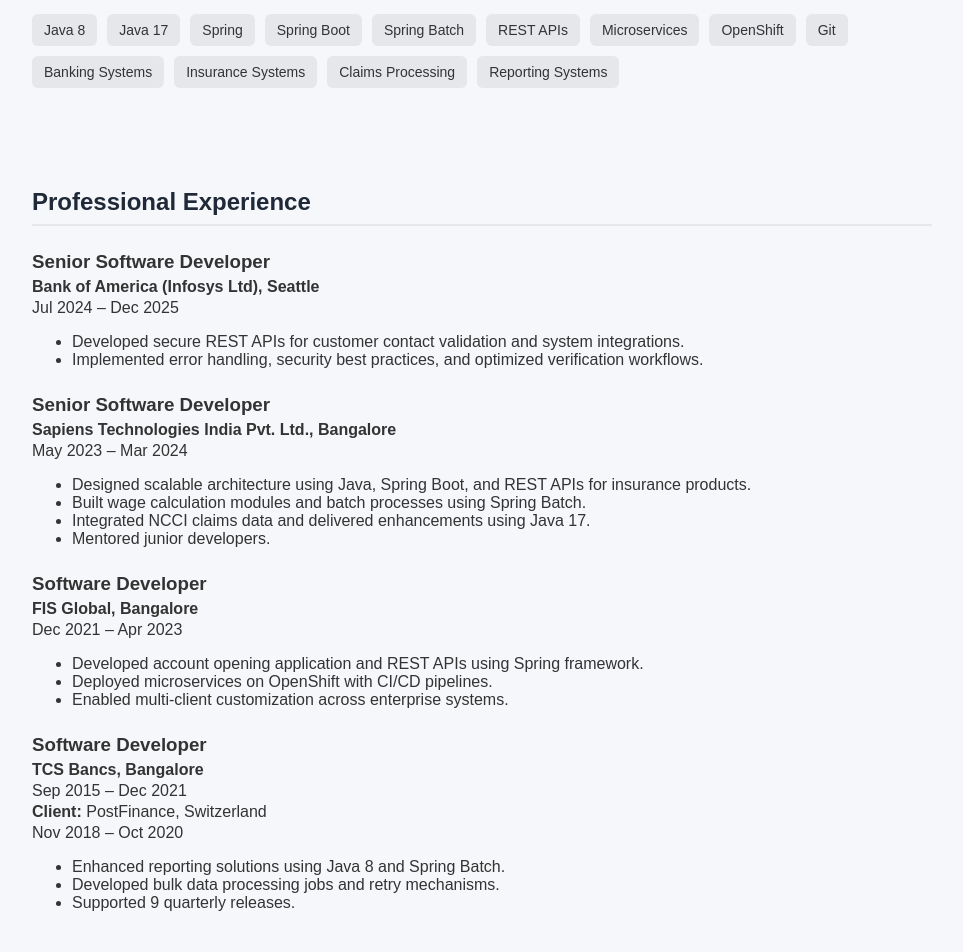
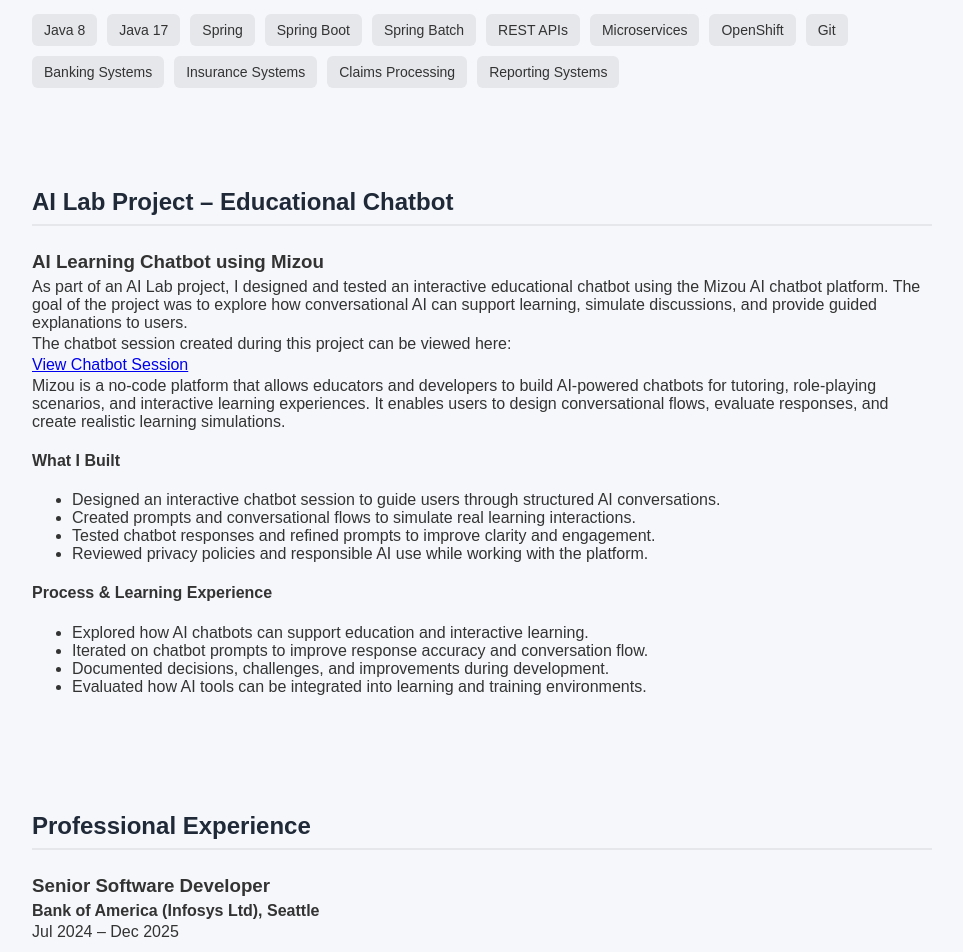
Before and after one commit to manisaojha006/manisaojha, a plain HTML site: page index.html in a window 1280 px wide. Shown: the part 560-1512 px from the top of the page, without its empty margins (158-1121 px from the left). Drawn offline with Linux system fonts and the light colour scheme.

Commit message:
Update index.html

```diff
--- a/index.html
+++ b/index.html
@@ -125,6 +125,61 @@
 
 </section>
 
+  <section>
+
+<h2>AI Lab Project – Educational Chatbot</h2>
+
+<div class="job">
+
+<h3>AI Learning Chatbot using Mizou</h3>
+
+<p>
+As part of an AI Lab project, I designed and tested an interactive educational chatbot using
+the Mizou AI chatbot platform. The goal of the project was to explore how conversational AI
+can support learning, simulate discussions, and provide guided explanations to users.
+</p>
+
+<p>
+The chatbot session created during this project can be viewed here:
+</p>
+
+<p>
+<a href="https://mizou.com/session-list?ID=128850" target="_blank">
+View Chatbot Session
+</a>
+</p>
+
+<p>
+Mizou is a no-code platform that allows educators and developers to build AI-powered
+chatbots for tutoring, role-playing scenarios, and interactive learning experiences.
+It enables users to design conversational flows, evaluate responses, and create
+realistic learning simulations.
+</p>
+
+<h4>What I Built</h4>
+
+<ul>
+<li>Designed an interactive chatbot session to guide users through structured AI conversations.</li>
+<li>Created prompts and conversational flows to simulate real learning interactions.</li>
+<li>Tested chatbot responses and refined prompts to improve clarity and engagement.</li>
+<li>Reviewed privacy policies and responsible AI use while working with the platform.</li>
+</ul>
+
+<h4>Process & Learning Experience</h4>
+
+<ul>
+<li>Explored how AI chatbots can support education and interactive learning.</li>
+<li>Iterated on chatbot prompts to improve response accuracy and conversation flow.</li>
+<li>Documented decisions, challenges, and improvements during development.</li>
+<li>Evaluated how AI tools can be integrated into learning and training environments.</li>
+</ul>
+
+
+
+</div>
+
+</section>
+
 <section>
 
 <h2>Professional Experience</h2>
```
